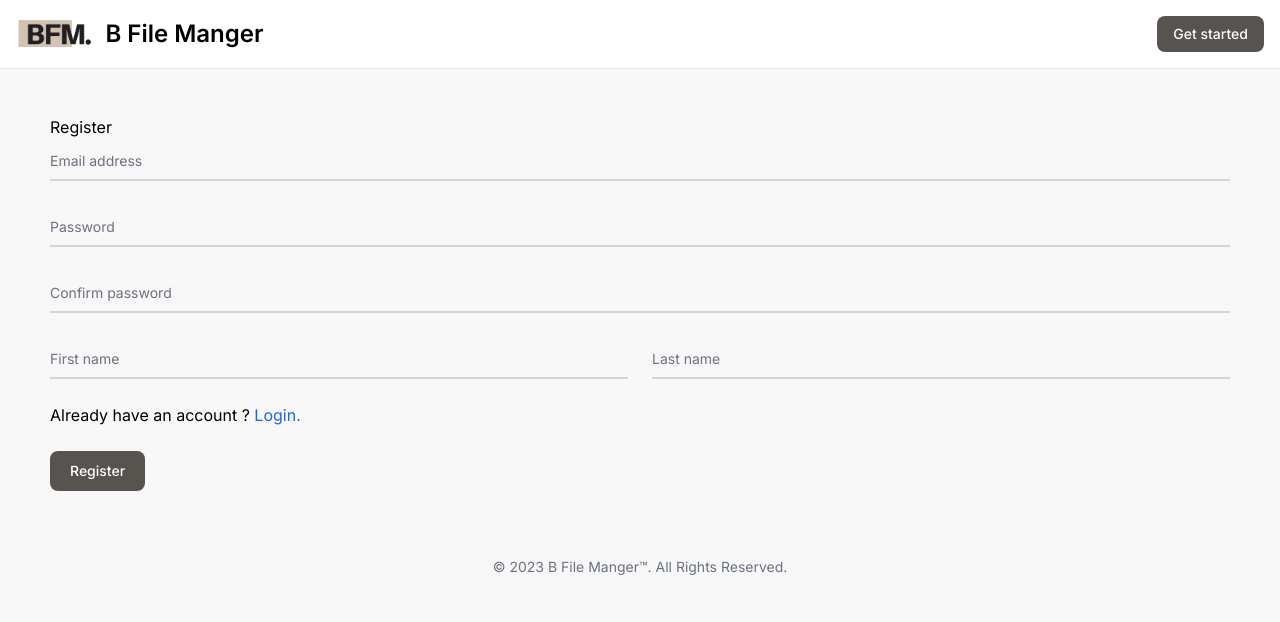
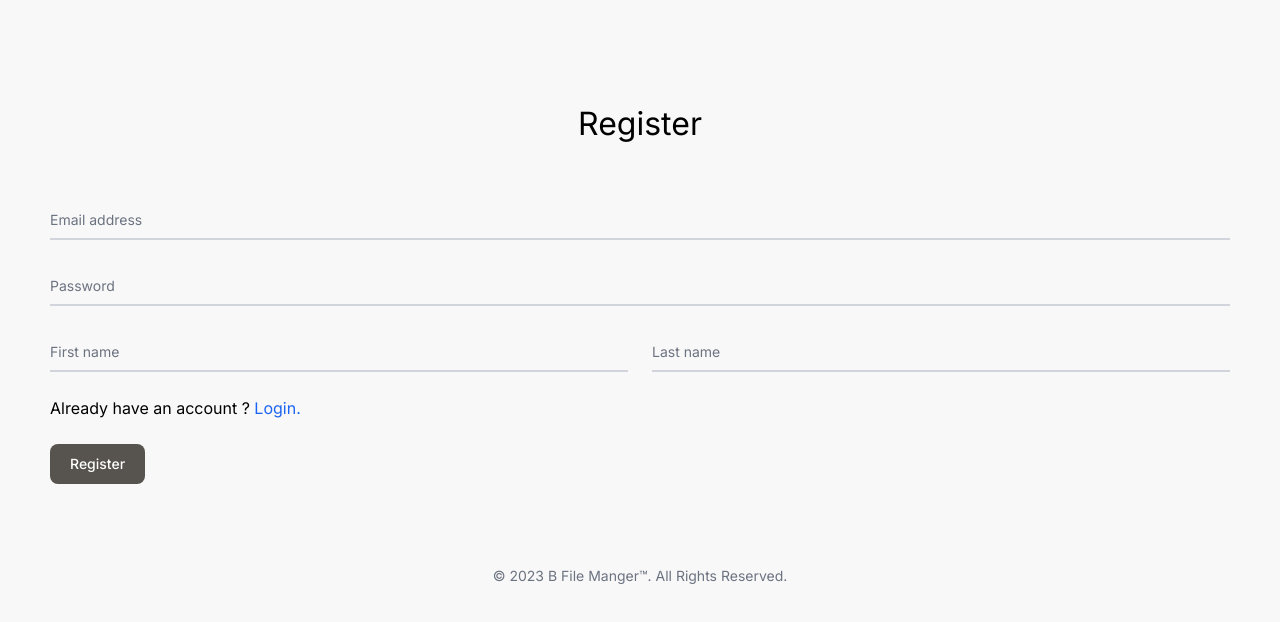
Before and after one commit to C7-BaraaAlhaddar/File_Manager, a Next.js app in the folder file_manger/: page /register in a window 1280 px wide. Shown: the top 622 px of the page. Built offline with nearby package versions, Linux system fonts and the light colour scheme.

Commit message:
login and register is done

```diff
--- a/file_manger/app/components/LoginForm/index.jsx
+++ b/file_manger/app/components/LoginForm/index.jsx
@@ -1,9 +1,11 @@
 import React, { useState } from "react";
-import { auth, signInWithEmailAndPassword } from "firebase/auth";
-
+import { auth, signInWithEmailAndPassword } from "../firebaseConfig";
+import { useRouter } from "next/navigation";
+import Link from "next/link";
 function LoginForm() {
   const [email, setEmail] = useState("");
   const [password, setPassword] = useState("");
+  const navigate = useRouter();
 
   const loginHandler = (e) => {
     e.preventDefault();
@@ -12,6 +14,8 @@ function LoginForm() {
         // Signed in
         const user = userCredential.user;
         console.log(user);
+        localStorage.setItem("user", user.uid);
+        navigate.push("/home");
       })
       .catch((error) => {
         const errorCode = error.code;
@@ -58,7 +62,12 @@ function LoginForm() {
             required
           />
         </div>
-
+        <p className=" mb-6">
+          Don't have an account ?{" "}
+          <Link className="text-blue-600" href="/register">
+            Register.
+          </Link>
+        </p>
         <button
           type="submit"
           className="text-white bg-stone-700 hover:bg-stone-800 focus:ring-4 focus:outline-none focus:ring-stone-300 font-medium rounded-lg text-sm w-full sm:w-auto px-5 py-2.5 text-center dark:bg-stone-600 dark:hover:bg-stone-700 dark:focus:ring-stone-800"
--- a/file_manger/app/components/NavBar/index.jsx
+++ b/file_manger/app/components/NavBar/index.jsx
@@ -1,7 +1,16 @@
-import React from "react";
+import React, { useState } from "react";
 import Link from "next/link";
 import "./style.scss";
+import { useRouter } from "next/navigation";
+
 function NavBar() {
+  const navigate = useRouter();
+  const [user, setUser] = useState(localStorage.getItem("user") ?? undefined);
+  const logout = () => {
+    localStorage.setItem("user", undefined);
+    navigate.push("/");
+  };
+
   return (
     <nav className="bg-white dark:bg-gray-900 fixed w-full z-20 top-0 left-0 border-b border-gray-200 dark:border-gray-600">
       <div className="max-w-screen-xl flex flex-wrap items-center justify-between mx-auto p-4">
@@ -12,14 +21,12 @@ function NavBar() {
           </span>
         </Link>
         <div className="flex md:order-2">
-          {true && (
-            <Link
-              href="/register"
-              className="text-white bg-stone-600 hover:bg-stone-500 focus:ring-4 focus:outline-none focus:ring-blue-300 font-medium rounded-lg text-sm px-4 py-2 text-center mr-3 md:mr-0 "
-            >
-              Get started
-            </Link>
-          )}
+          <button
+            onClick={logout}
+            className="text-white bg-stone-600 hover:bg-stone-500 focus:ring-4 focus:outline-none focus:ring-blue-300 font-medium rounded-lg text-sm px-4 py-2 text-center mr-3 md:mr-0 "
+          >
+            Logout
+          </button>
         </div>
         <div
           className="items-center justify-between hidden w-full md:flex md:w-auto md:order-1"
--- a/file_manger/app/components/RegisterForm/index.jsx
+++ b/file_manger/app/components/RegisterForm/index.jsx
@@ -1,33 +1,47 @@
 import React, { useState } from "react";
 import "./style.scss";
 import Link from "next/link";
-import { auth, createUserWithEmailAndPassword } from "firebase/auth";
+import { useRouter } from "next/navigation";
+import { auth, createUserWithEmailAndPassword } from "../firebaseConfig";
 
 export default function RegisterForm() {
   const [email, setEmail] = useState("");
   const [password, setPassword] = useState("");
+  const [firstName, setFirstName] = useState("");
+  const [lastName, setLastName] = useState("");
 
-  const registerHandler = () => {
+  const navigate = useRouter();
+  const registerHandler = (e) => {
+    e.preventDefault();
     createUserWithEmailAndPassword(auth, email, password)
       .then((userCredential) => {
         // Signed in
         const user = userCredential.user;
         console.log(user);
+        setEmail("");
+        setPassword("");
+        setFirstName("");
+        setLastName("");
+        navigate.push("/login");
       })
       .catch((error) => {
         const errorCode = error.code;
         const errorMessage = error.message;
         console.log(errorMessage);
+        setEmail("");
+        setPassword("");
+        setFirstName("");
+        setLastName("");
       });
   };
 
   return (
     <div>
       {" "}
-      <form>
-        <h4>Register</h4>
+      <form onSubmit={registerHandler}>
         <div className="relative z-0 w-full mb-6 group">
           <input
+            onChange={(e) => setEmail(e.target.value)}
             type="email"
             name="floating_email"
             id="floating_email"
@@ -44,6 +58,7 @@ export default function RegisterForm() {
         </div>
         <div className="relative z-0 w-full mb-6 group">
           <input
+            onChange={(e) => setPassword(e.target.value)}
             type="password"
             name="floating_password"
             id="floating_password"
@@ -58,25 +73,10 @@ export default function RegisterForm() {
             Password
           </label>
         </div>
-        <div className="relative z-0 w-full mb-6 group">
-          <input
-            type="password"
-            name="repeat_password"
-            id="floating_repeat_password"
-            className="block py-2.5 px-0 w-full text-sm text-gray-900 bg-transparent border-0 border-b-2 border-gray-300 appearance-none dark:text-white dark:border-gray-600 dark:focus:border-stone-500 focus:outline-none focus:ring-0 focus:border-stone-600 peer"
-            placeholder=" "
-            required
-          />
-          <label
-            htmlFor="floating_repeat_password"
-            className="peer-focus:font-medium absolute text-sm text-gray-500 dark:text-gray-400 duration-300 transform -translate-y-6 scale-75 top-3 -z-10 origin-[0] peer-focus:left-0 peer-focus:text-stone-600 peer-focus:dark:text-stone-500 peer-placeholder-shown:scale-100 peer-placeholder-shown:translate-y-0 peer-focus:scale-75 peer-focus:-translate-y-6"
-          >
-            Confirm password
-          </label>
-        </div>
         <div className="grid md:grid-cols-2 md:gap-6">
           <div className="relative z-0 w-full mb-6 group">
             <input
+              onChange={(e) => setFirstName(e.target.value)}
               type="text"
               name="floating_first_name"
               id="floating_first_name"
@@ -93,6 +93,7 @@ export default function RegisterForm() {
           </div>
           <div className="relative z-0 w-full mb-6 group">
             <input
+              onChange={(e) => setLastName(e.target.value)}
               type="text"
               name="floating_last_name"
               id="floating_last_name"
--- a/file_manger/app/globals.scss
+++ b/file_manger/app/globals.scss
@@ -8,11 +8,7 @@
   box-sizing: border-box;
   scroll-behavior: smooth;
 }
-body::before {
-  display: block;
-  content: "";
-  height: 65px;
-}
+
 body {
   background-color: #f8f8f8;
   overflow: hidden;
@@ -28,7 +24,7 @@ form {
 }
 
 .hero {
-  height: 93vh;
+  height: 100vh;
   display: flex;
   flex-direction: column;
   justify-content: center;
@@ -49,3 +45,16 @@ form {
     }
   }
 }
+
+.register-login {
+  display: flex;
+  flex-direction: column;
+  justify-content: center;
+  // align-items: center;
+  margin-top: 100px;
+
+  h2 {
+    font-size: 2rem;
+    text-align: center;
+  }
+}
--- a/file_manger/app/home/page.jsx
+++ b/file_manger/app/home/page.jsx
@@ -2,14 +2,22 @@
 
 import React, { useEffect } from "react";
 import { useRouter } from "next/navigation";
+import NavBar from "../components/NavBar";
 
 function HomePage() {
   const navigate = useRouter();
 
   useEffect(() => {
-    if (!localStorage.getItem("b")) navigate.push("/login");
+    if (!localStorage.getItem("user")) navigate.push("/login");
   }, []);
-  return <div>HomePage</div>;
+  return (
+    <>
+      <NavBar />
+      <div className="home-page container mt-32">
+        <h1>Hello</h1>
+      </div>
+    </>
+  );
 }
 
 export default HomePage;
--- a/file_manger/app/layout.js
+++ b/file_manger/app/layout.js
@@ -1,6 +1,5 @@
 import "./globals.scss";
 import { Inter } from "next/font/google";
-import NavBar from "./components/NavBar";
 import Footer from "./components/Footer";
 const inter = Inter({ subsets: ["latin"] });
 
@@ -13,7 +12,6 @@ export default function RootLayout({ children }) {
   return (
     <html lang="en">
       <body suppressHydrationWarning={true} className={inter.className}>
-        <NavBar />
         {children}
         <Footer />
       </body>
--- a/file_manger/app/login/page.jsx
+++ b/file_manger/app/login/page.jsx
@@ -2,12 +2,16 @@
 
 import React from "react";
 import LoginForm from "../components/LoginForm";
+import NavBar from "../components/NavBar";
 
 function LoginPage() {
   return (
-    <div>
-      <LoginForm />
-    </div>
+    <>
+      <div className="register-login">
+        <h2>Login</h2>
+        <LoginForm />
+      </div>
+    </>
   );
 }
 
--- a/file_manger/app/register/page.jsx
+++ b/file_manger/app/register/page.jsx
@@ -2,12 +2,16 @@
 
 import React from "react";
 import RegisterForm from "../components/RegisterForm";
+import NavBar from "../components/NavBar";
 
 function RegisterPage() {
   return (
-    <div>
-      <RegisterForm />
-    </div>
+    <>
+      <div className="register-login">
+        <h2>Register</h2>
+        <RegisterForm />
+      </div>
+    </>
   );
 }
 
```
